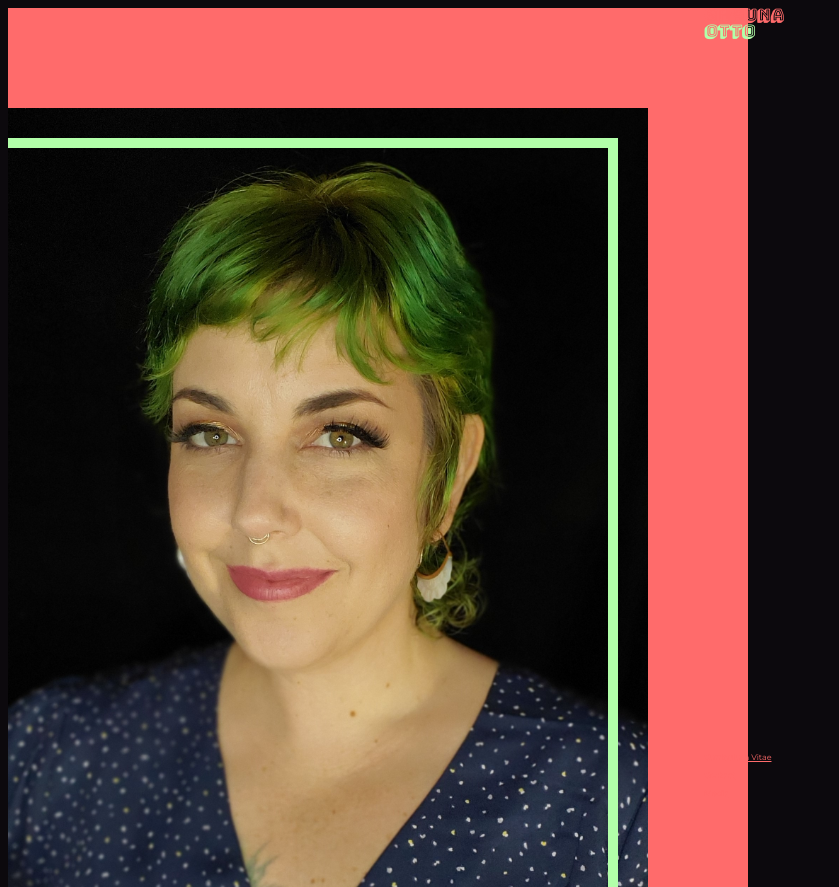
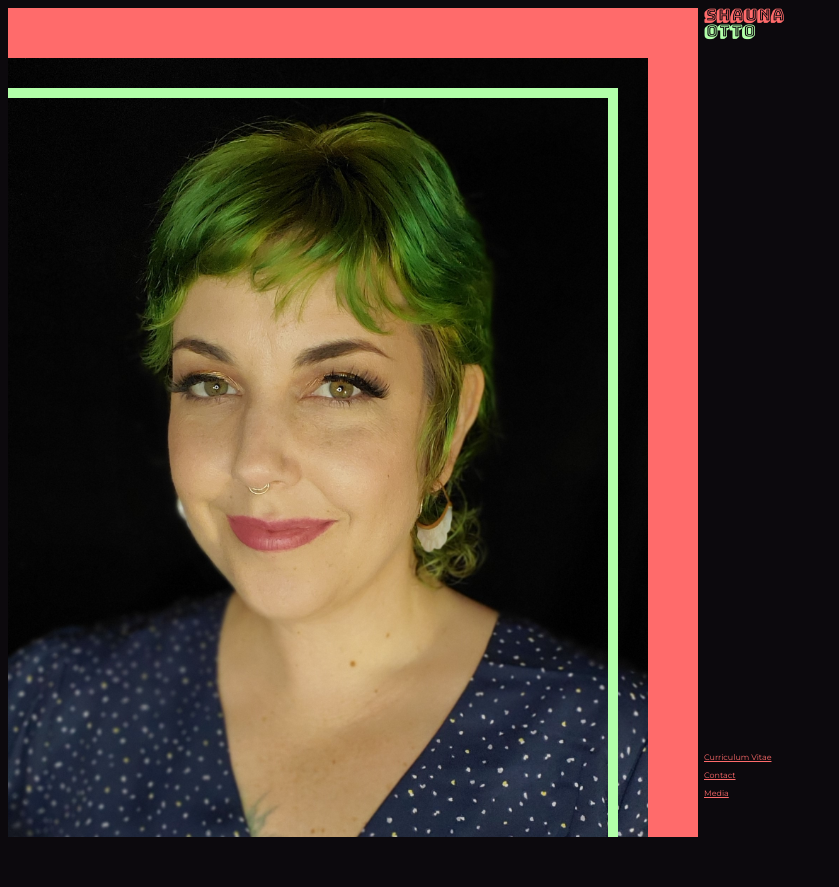
Before and after one commit to ShonoCodesNow/ShonoCodesNow.github.io, a plain HTML site: page index.html in a window 1280 px wide. Shown: the whole page, without its empty margins (0-839 px from the left). After the commit the page ends 837 px from the top, so only its background shows below. Drawn offline with Linux system fonts and the light colour scheme.

Commit message:
tweaked border

```diff
--- a/stylesheet.css
+++ b/stylesheet.css
@@ -61,8 +61,8 @@ a:hover{
     position: absolute;
     width: 50%;
     padding:0px;
-    border-right: 100px solid #FF6B6B;
-    border-top: 100px solid #FF6B6B;
+    border-right: 50px solid #FF6B6B;
+    border-top: 50px solid #FF6B6B;
     margin: 0 auto;
 }
 
```
